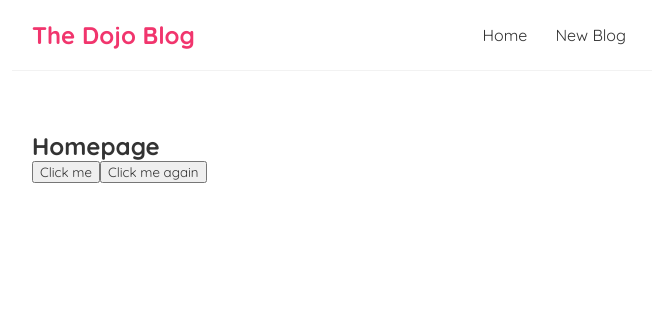
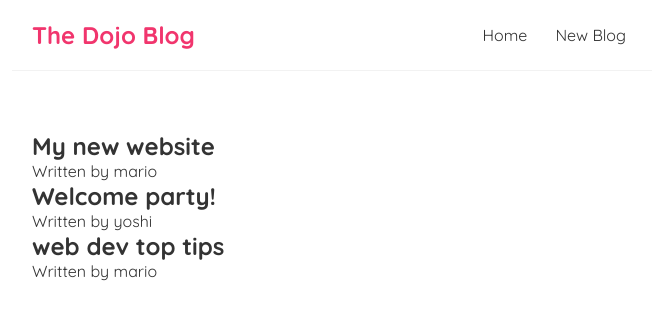
Before and after one commit to sartek430/FullReactTutorial, a React (Create React App) app in the folder dojo-blog/: page / in a window 1280 px wide. Shown: the top 320 px of the page, without its empty margins (308-964 px from the left). Built offline with nearby package versions, Linux system fonts and the light colour scheme.

Commit message:
jolie truc

```diff
--- a/dojo-blog/src/Home.js
+++ b/dojo-blog/src/Home.js
@@ -1,23 +1,25 @@
+import { useState } from "react";
+
 const Home = () => {
-  const handleClick = (e) => {
-    console.log("hello ninjas", e);
-  };
-
-  const handleClickAgain = (name, e) => {
-    console.log("hello " + name, e.target);
-  };
+  const [blogs, setBlogs] = useState([
+    { title: "My new website", body: "lorem ipsum...", author: "mario", id: 1 },
+    { title: "Welcome party!", body: "lorem ipsum...", author: "yoshi", id: 2 },
+    {
+      title: "web dev top tips",
+      body: "lorem ipsum...",
+      author: "mario",
+      id: 3,
+    },
+  ]);
 
   return (
     <div className="home">
-      <h2>Homepage</h2>
-      <button onClick={handleClick}>Click me</button>
-      <button
-        onClick={(e) => {
-          handleClickAgain("mario", e);
-        }}
-      >
-        Click me again
-      </button>
+      {blogs.map((blog) => (
+        <div className="blog-preview" key={blog.id}>
+          <h2>{blog.title}</h2>
+          <p>Written by {blog.author}</p>
+        </div>
+      ))}
     </div>
   );
 };
```
